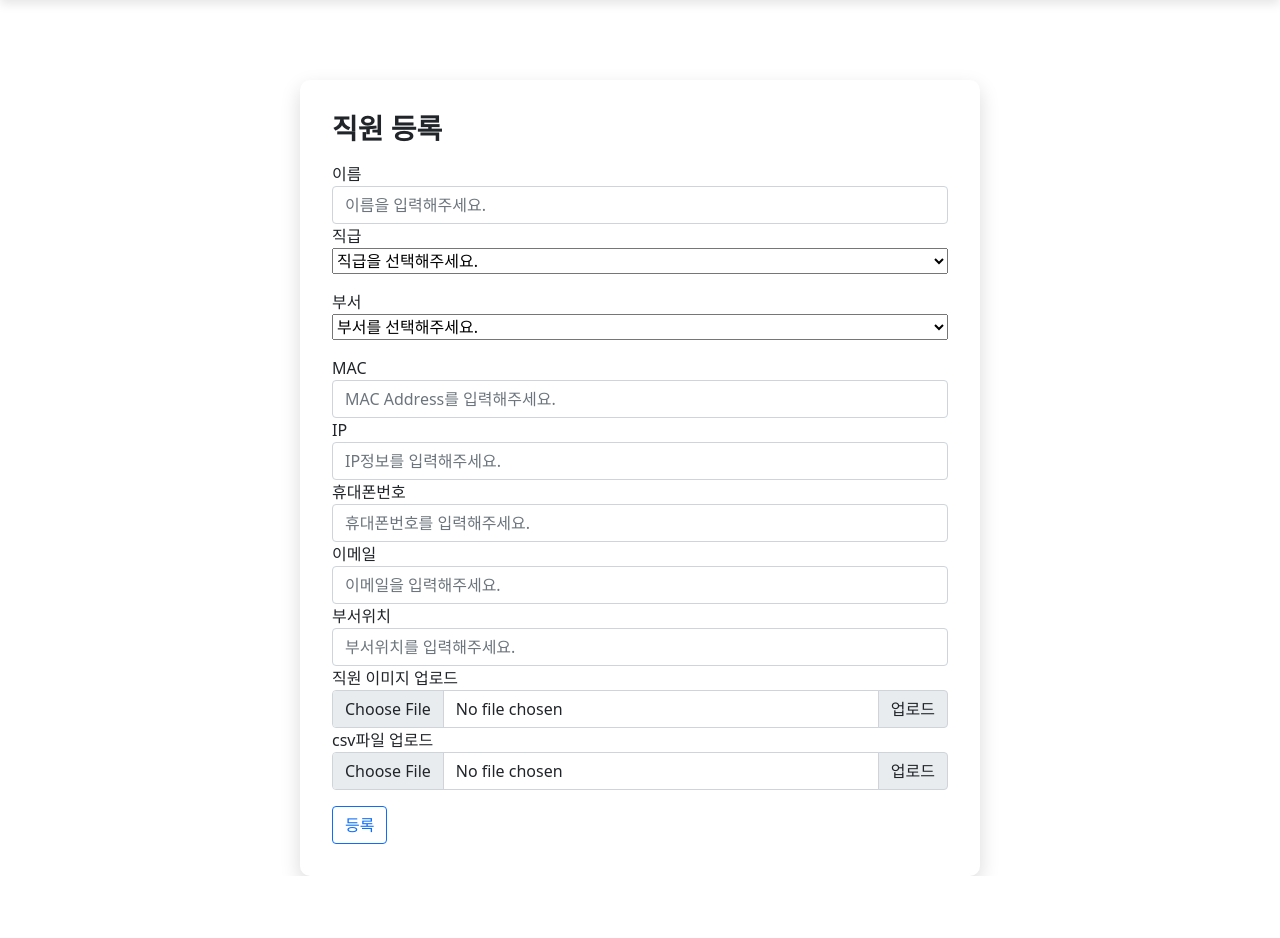
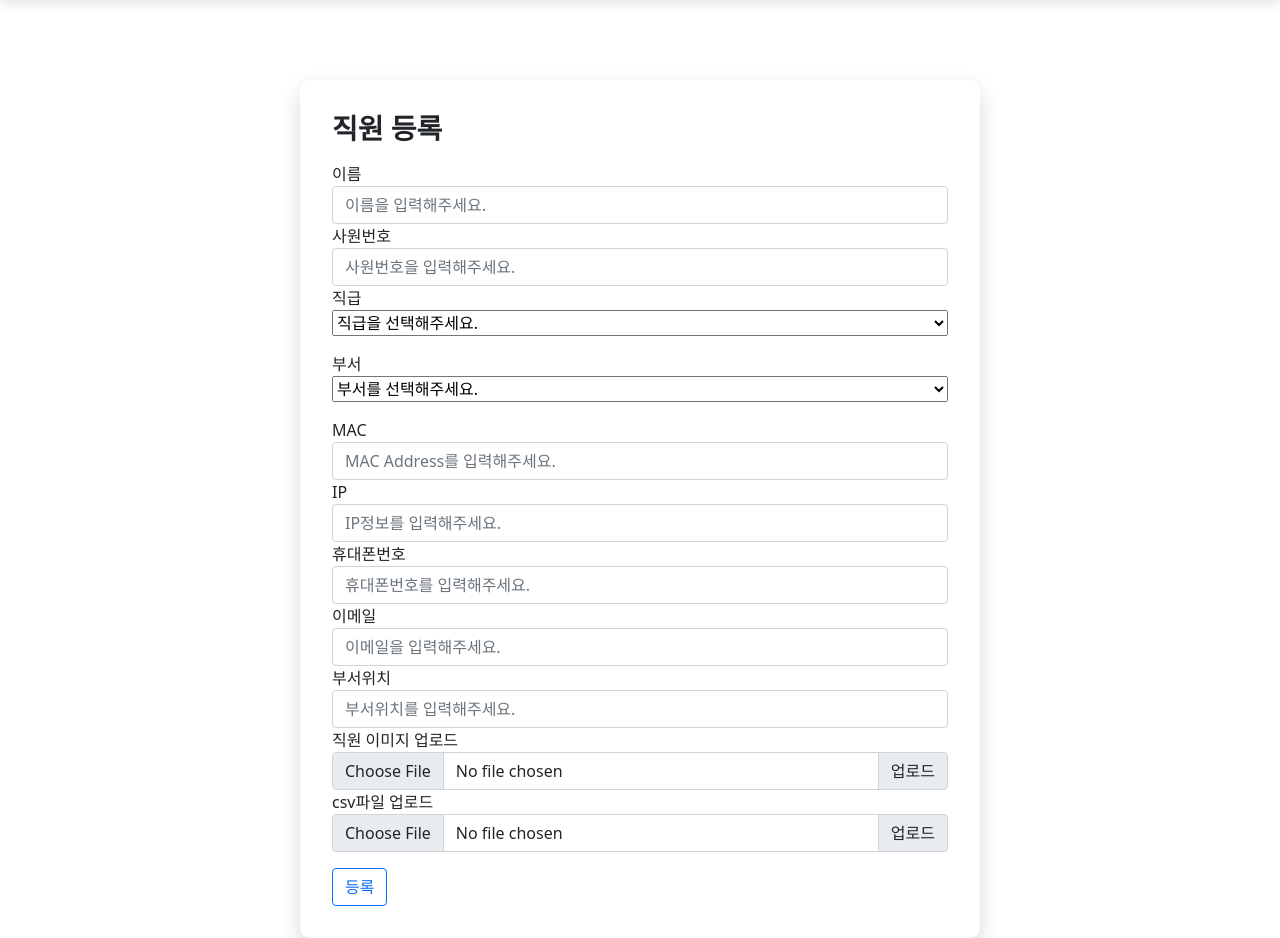
Before and after one commit to kimhyunso/ACLD-Workspace, a Django app: page /addEmp/ in a window 1280 px wide. Shown: the part 56-994 px from the top of the page. Before the commit the page ends 932 px from the top, so only its background shows below. Run offline with Django 4.2, Linux system fonts and the light colour scheme; data that the repository does not hold is empty; some libraries are stand-ins or nearby versions.

Commit message:
20230616 13:36

```diff
--- a/ACDD/main/templates/app/addEmp.html
+++ b/ACDD/main/templates/app/addEmp.html
@@ -34,12 +34,9 @@ $(document).ready(function() {
 });
 </script>
 
-
 <div class="container">
     <div class="input-form-backgroud row">
 		<div class="input-form col-md-12 mx-auto">
-
-			<form enctype="multipart/form-data">
 			<h3 class="mb-3"><strong>직원 등록</strong></h3>
 			<div class="row">
 				<div class="mb-12">
@@ -50,16 +47,27 @@ $(document).ready(function() {
 					</div>
 				  </div>
 			</div>
+
+			<div class="row">
+				<div class="mb-12">
+					<label for="emp_no">사원번호</label>
+					<input type="text" class="form-control" id="emp_no" placeholder="사원번호을 입력해주세요." required>
+					<div class="invalid-feedback">
+						사원번호을 입력해주세요.
+					</div>
+					</div>
+			</div>
+
 			<div class="row">
 				<div class="col-md-12 mb-3">
 					<label for="rank">직급</label>
 					<select class="custom-select d-block w-100" id="rank">
 						<option>직급을 선택해주세요.</option>
-							<option value="ai">부장</option>
-							<option value="development">차장</option>
-							<option value="design">과장</option>
-							<option value="planning">대리</option>
-							<option value="planning">사원</option>
+						<option value="4">부장</option>
+						<option value="3">차장</option>
+						<option value="2">과장</option>
+						<option value="1">대리</option>
+						<option value="0">사원</option>
 					</select>
 				</div>
 			</div>
@@ -153,7 +161,6 @@ $(document).ready(function() {
   					<button id="addEmpBtn" class="btn btn-outline-primary" type="button">등록</button>
   				</div>
 			</div>
-			</form>
 		</div>
 	</div>
 </div>
```
Also changed, not shown: 1 other file. Lines whose indentation alone changed are shown as unchanged.
